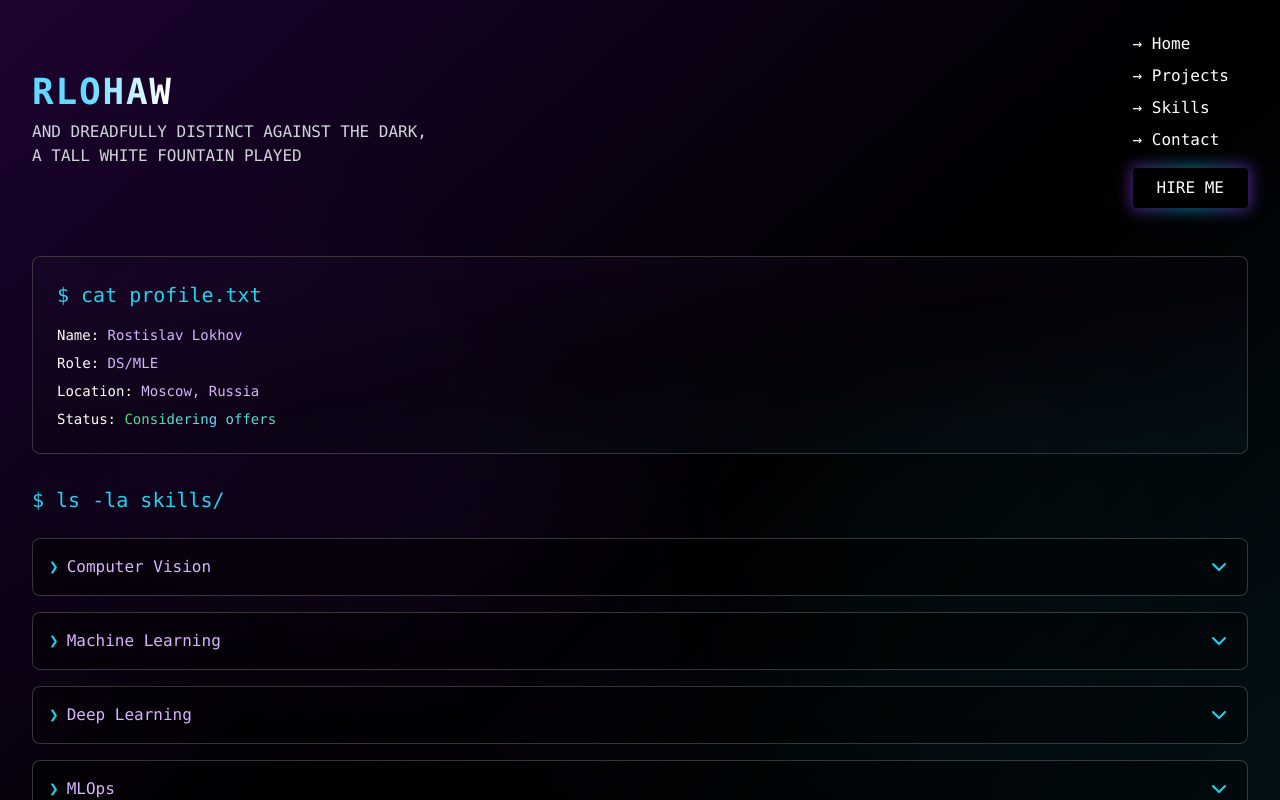
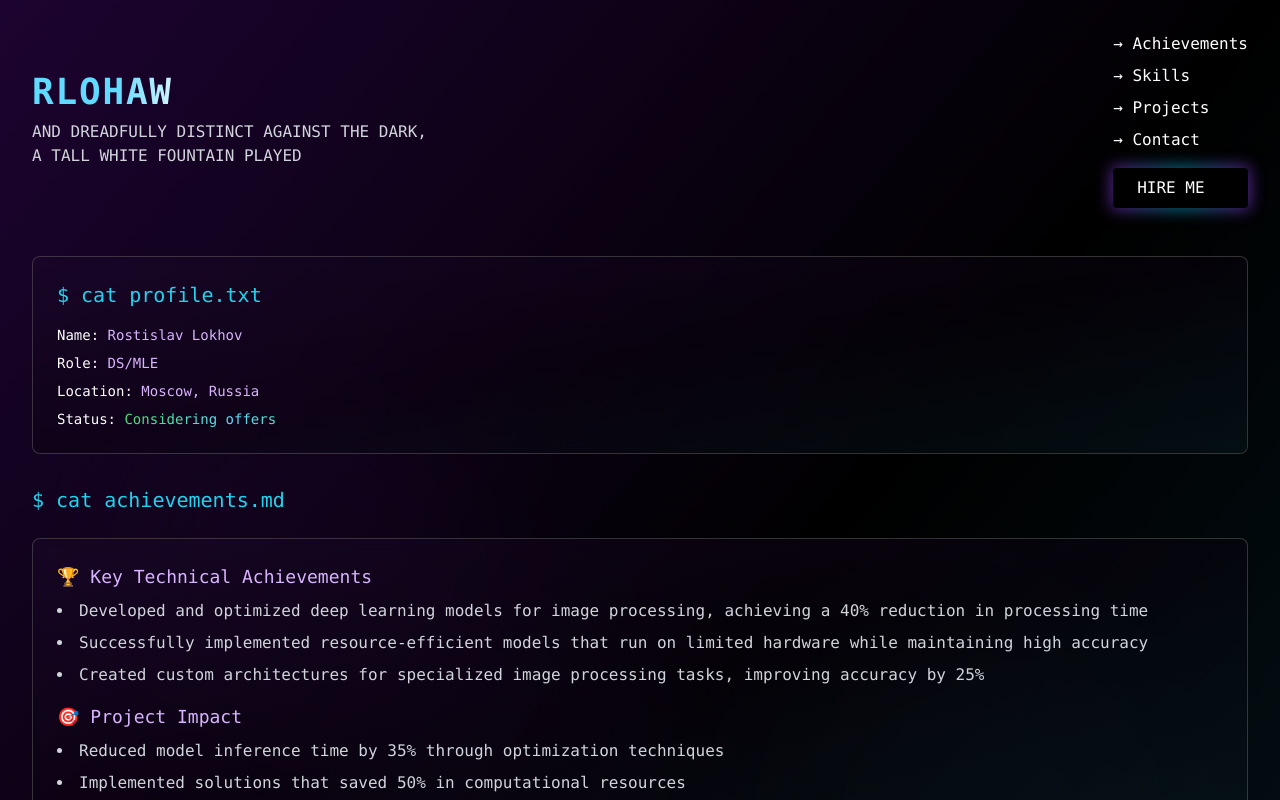
Before and after one commit to Rl0h4w/portfolio, a React (Vite) app: page / in a window 1280 px wide. Shown: the top 800 px of the page. Built offline with nearby package versions, Linux system fonts and the light colour scheme.

Commit message:
achivements added

```diff
--- a/src/components/AnimatedPortfolio.jsx
+++ b/src/components/AnimatedPortfolio.jsx
@@ -1,52 +1,9 @@
-import React, { useState, useEffect } from 'react';
+import React, { useState } from 'react';
 import { ChevronDown, ChevronUp, ExternalLink, Github } from 'lucide-react';
 
 const AnimatedPortfolio = () => {
   const [openSkills, setOpenSkills] = useState({});
   const [openProjects, setOpenProjects] = useState({});
-
-  // Function to open all projects
-  const openAllProjects = () => {
-    const allOpen = projects.reduce((acc, project) => {
-      acc[project.id] = true;
-      return acc;
-    }, {});
-    setOpenProjects(allOpen);
-  };
-
-  // Function to open all skills
-  const openAllSkills = () => {
-    const allOpen = Object.keys(skills).reduce((acc, skill) => {
-      acc[skill] = true;
-      return acc;
-    }, {});
-    setOpenSkills(allOpen);
-  };
-
-  // Scroll to section with offset for header
-  const scrollToSection = (sectionId) => {
-    const element = document.getElementById(sectionId);
-    if (element) {
-      const offset = 80; // Adjust this value based on your header height
-      const elementPosition = element.getBoundingClientRect().top;
-      const offsetPosition = elementPosition + window.pageYOffset - offset;
-
-      window.scrollTo({
-        top: offsetPosition,
-        behavior: 'smooth'
-      });
-    }
-  };
-
-  // Navigation handler
-  const handleNavigation = (section) => {
-    if (section === 'projects') {
-      openAllProjects();
-    } else if (section === 'skills') {
-      openAllSkills();
-    }
-    scrollToSection(section);
-  };
 
   const projects = [
     {
@@ -106,32 +63,33 @@ const AnimatedPortfolio = () => {
     }
   };
 
+  const handleNavigation = (sectionId) => {
+    if (sectionId === 'projects') {
+      const allProjectsOpen = projects.reduce((acc, project) => {
+        acc[project.id] = true;
+        return acc;
+      }, {});
+      setOpenProjects(allProjectsOpen);
+    } else if (sectionId === 'skills') {
+      const allSkillsOpen = Object.keys(skills).reduce((acc, skill) => {
+        acc[skill] = true;
+        return acc;
+      }, {});
+      setOpenSkills(allSkillsOpen);
+    }
 
-  const NavigationMenu = () => (
-    <div className="navigation-menu ml-auto">
-      <nav>
-        <ul className="nav-list space-y-2">
-          <li onClick={() => scrollToSection('home')} className="nav-item hover:text-cyan-400 cursor-pointer transition-colors duration-300">→ Home</li>
-          <li onClick={() => handleNavigation('projects')} className="nav-item hover:text-cyan-400 cursor-pointer transition-colors duration-300">→ Projects</li>
-          <li onClick={() => handleNavigation('skills')} className="nav-item hover:text-cyan-400 cursor-pointer transition-colors duration-300">→ Skills</li>
-          <li onClick={() => scrollToSection('contact')} className="nav-item hover:text-cyan-400 cursor-pointer transition-colors duration-300">→ Contact</li>
-          <li className="nav-item">
-            <a
-              href="https://t.me/rlohaw"
-              target="_blank"
-              rel="noopener noreferrer"
-              className="hire-button mt-4 relative group block"
-            >
-              <div className="button-gradient absolute -inset-0.5 bg-gradient-to-r from-purple-600 via-cyan-500 to-purple-600 rounded blur opacity-60 group-hover:opacity-100 transition duration-1000" />
-              <div className="button-content relative bg-black px-6 py-2 rounded">
-                HIRE ME
-              </div>
-            </a>
-          </li>
-        </ul>
-      </nav>
-    </div>
-  );
+    const element = document.getElementById(sectionId);
+    if (element) {
+      const offset = 80;
+      const elementPosition = element.getBoundingClientRect().top;
+      const offsetPosition = elementPosition + window.pageYOffset - offset;
+
+      window.scrollTo({
+        top: offsetPosition,
+        behavior: 'smooth'
+      });
+    }
+  };
 
   const toggleSkill = (skillName) => {
     setOpenSkills(prev => ({
@@ -398,13 +356,13 @@ const AnimatedPortfolio = () => {
           </div>
           <div className="navigation-menu ml-auto">
             <nav>
-              <ul className="nav-list space-y-2">
-                <li onClick={() => handleNavigation('home')}
-                    className="nav-item hover:text-cyan-400 cursor-pointer transition-colors duration-300">→ Home</li>
+            <ul className="nav-list space-y-2">
+                <li onClick={() => handleNavigation('achievements')}
+                    className="nav-item hover:text-cyan-400 cursor-pointer transition-colors duration-300">→ Achievements</li>
+                <li onClick={() => handleNavigation('skills')}
+                    className="nav-item hover:text-cyan-400 cursor-pointer transition-colors duration-300">→ Skills</li>
                 <li onClick={() => handleNavigation('projects')}
                     className="nav-item hover:text-cyan-400 cursor-pointer transition-colors duration-300">→ Projects</li>
-                <li onClick={() => handleNavigation('skills')}
-                    className="nav-item hover:text-cyan-400 cursor-pointer transition-colors duration-300">→ Skills</li>
                 <li onClick={() => handleNavigation('contact')}
                     className="nav-item hover:text-cyan-400 cursor-pointer transition-colors duration-300">→ Contact</li>
                 <li className="nav-item">
@@ -425,8 +383,9 @@ const AnimatedPortfolio = () => {
           </div>
         </div>
 
-        {/* Profile section */}
+        {/* Main content */}
         <div className="main-content grid grid-cols-1 gap-8">
+          {/* Profile section */}
           <div className="profile-card border border-white/20 p-6 rounded-lg relative overflow-hidden group bg-black/40 backdrop-blur-sm">
             <div className="profile-gradient absolute inset-0 bg-gradient-to-br from-purple-900/30 via-purple-900/10 to-cyan-900/30 opacity-50 group-hover:opacity-100 transition-opacity duration-500" />
             <div className="profile-content relative">
@@ -436,6 +395,32 @@ const AnimatedPortfolio = () => {
                 <p>Role: <span className="text-purple-300">DS/MLE</span></p>
                 <p>Location: <span className="text-purple-300">Moscow, Russia</span></p>
                 <p>Status: <span className="animate-status-gradient">Considering offers</span></p>
+              </div>
+            </div>
+          </div>
+
+          {/* Achievements section */}
+          <div id="achievements" className="achievements-section space-y-4">
+            <h2 className="section-title text-xl text-cyan-400 mb-6">$ cat achievements.md</h2>
+            <div className="achievement-card border border-white/20 p-6 rounded-lg relative overflow-hidden group bg-black/40 backdrop-blur-sm">
+              <div className="achievement-gradient absolute inset-0 bg-gradient-to-br from-purple-900/30 via-purple-900/10 to-cyan-900/30 opacity-50 group-hover:opacity-100 transition-opacity duration-500" />
+              <div className="achievement-content relative space-y-4">
+                <div className="achievement-item">
+                  <h3 className="text-purple-300 text-lg mb-2">🏆 Key Technical Achievements</h3>
+                  <ul className="list-disc list-inside space-y-2 text-gray-300">
+                    <li>Developed and optimized deep learning models for image processing, achieving a 40% reduction in processing time</li>
+                    <li>Successfully implemented resource-efficient models that run on limited hardware while maintaining high accuracy</li>
+                    <li>Created custom architectures for specialized image processing tasks, improving accuracy by 25%</li>
+                  </ul>
+                </div>
+                <div className="achievement-item">
+                  <h3 className="text-purple-300 text-lg mb-2">🎯 Project Impact</h3>
+                  <ul className="list-disc list-inside space-y-2 text-gray-300">
+                    <li>Reduced model inference time by 35% through optimization techniques</li>
+                    <li>Implemented solutions that saved 50% in computational resources</li>
+                    <li>Developed scalable architectures that handle varying input qualities effectively</li>
+                  </ul>
+                </div>
               </div>
             </div>
           </div>
@@ -502,7 +487,7 @@ const AnimatedPortfolio = () => {
               </span>
             </a>
             <a
-              href="https://hh.ru/resume/12138874ff0bd4777a0039ed1f4e4c68357536"
+              href="https://www.linkedin.com/in/rostislav-lokhov/"
               target="_blank"
               rel="noopener noreferrer"
               className="social-link relative group"
@@ -520,6 +505,6 @@ const AnimatedPortfolio = () => {
       </div>
     </div>
   );
-}
+};
 
 export default AnimatedPortfolio;
```
